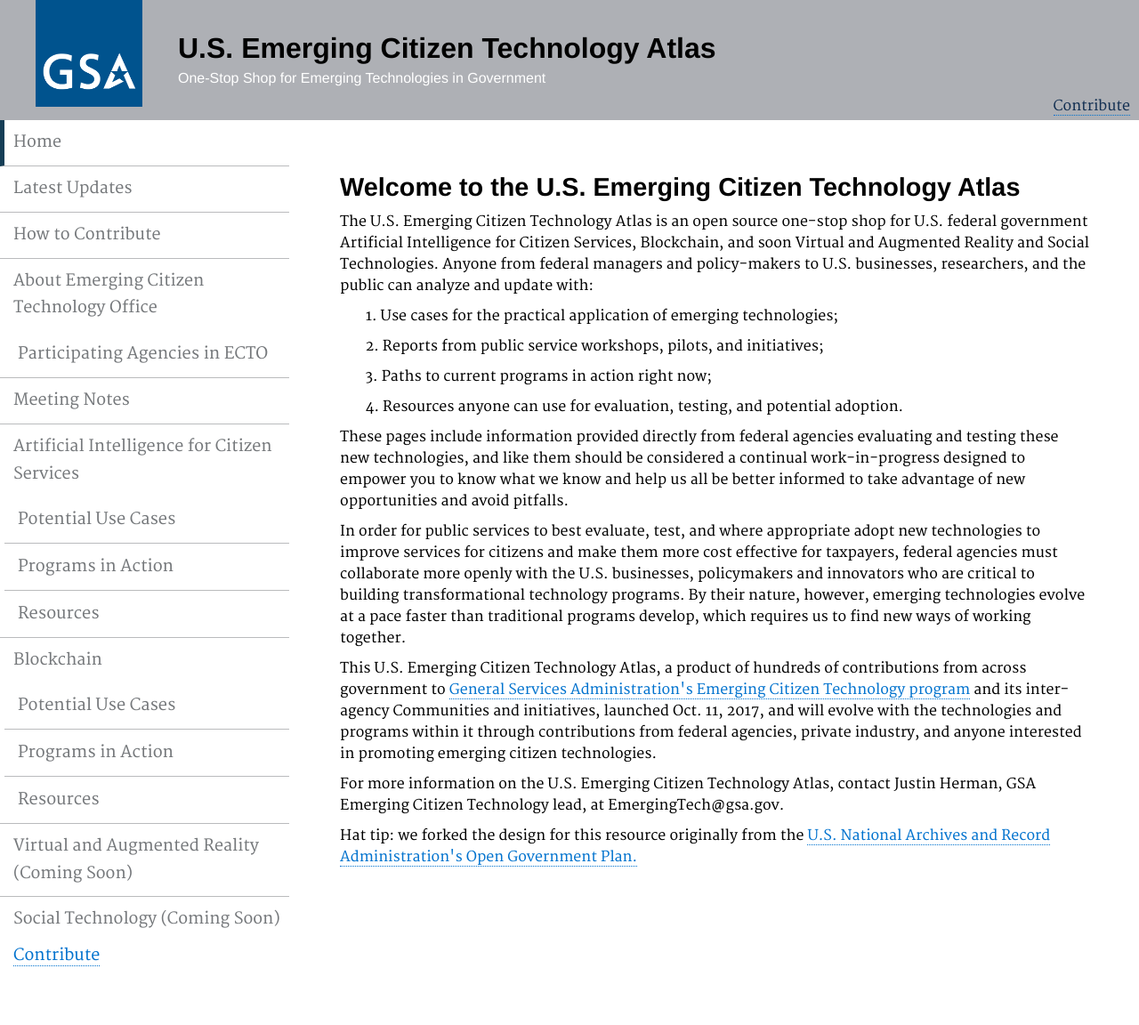
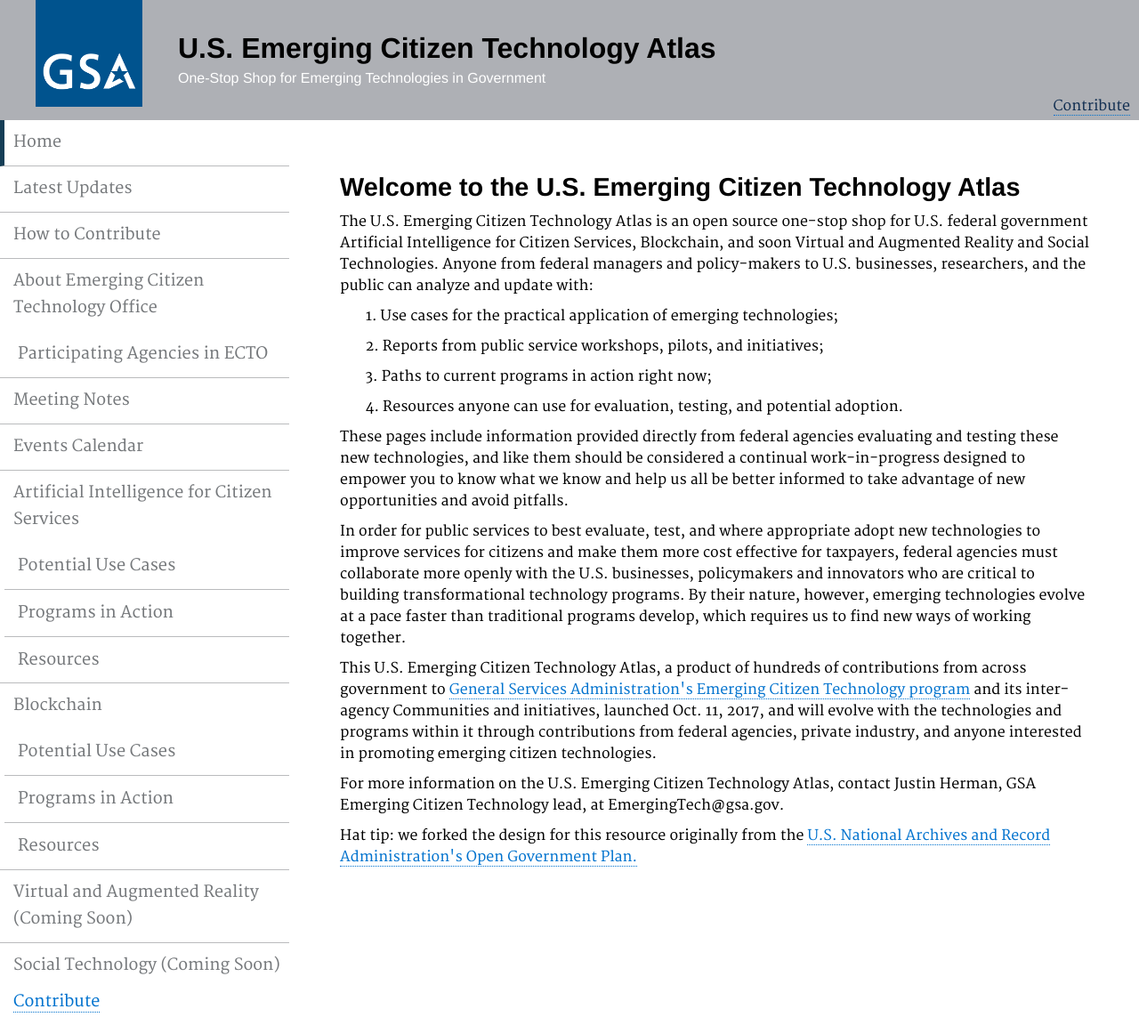
Before and after one commit to GSA/emerging-technology-atlas, a Jekyll site: the page built from pages/index.md, in a window 1280 px wide. Shown: the whole page at 89% size. Built offline with Jekyll 4.4.1, drawn with Linux system fonts in a browser that asks for light colours; before the commit the page ends 1100 px from its top, so only the background shows below that.

Commit message:
Update _config.yml

```diff
--- a/_config.yml
+++ b/_config.yml
@@ -54,6 +54,9 @@ navigation:
 - text: "Meeting Notes"
   url: /Meeting-Notes/
 
+- text: "Events Calendar"
+  url: /calendar/
+
 - text: "Artificial Intelligence for Citizen Services"
   url: /artificial-intelligence/
 
```
